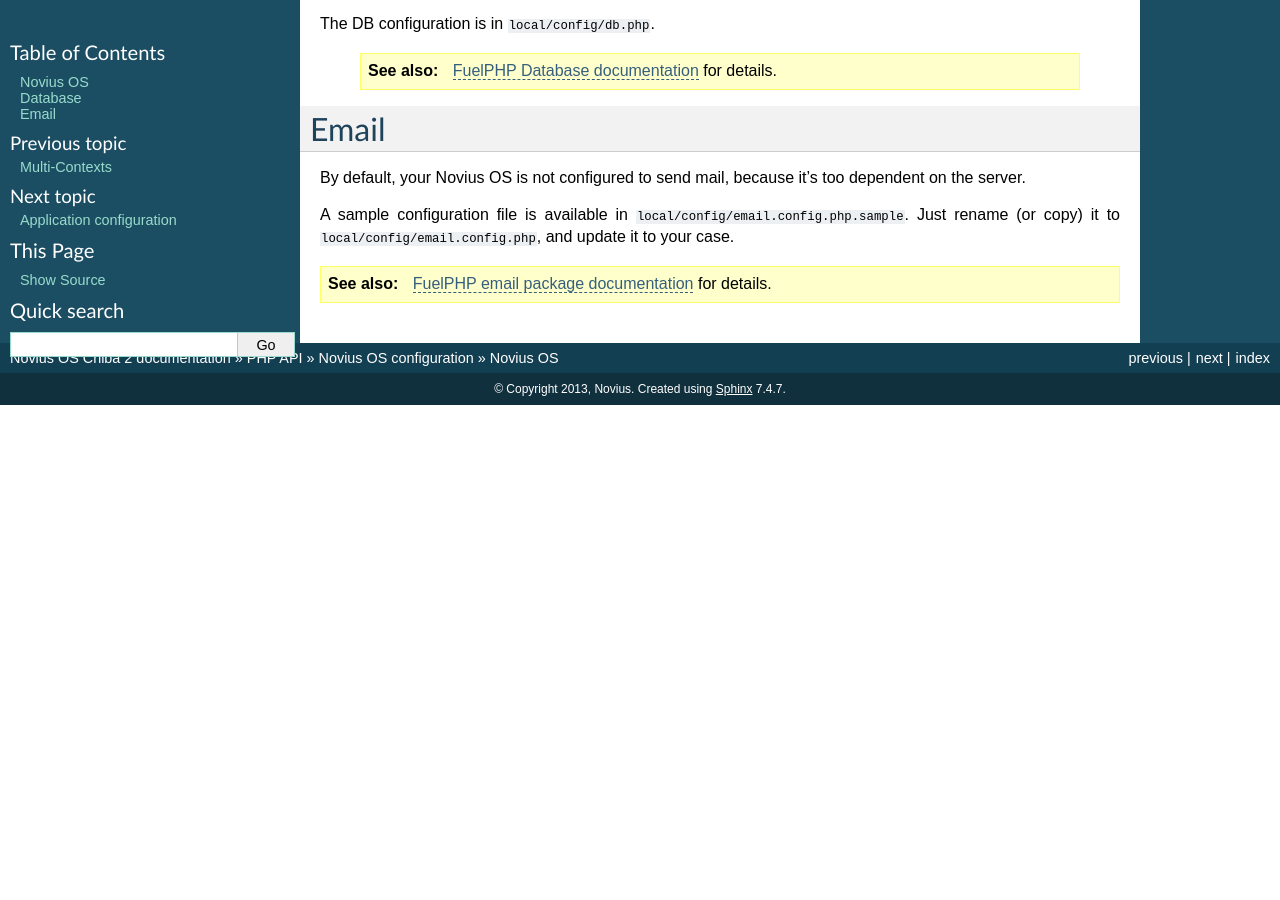
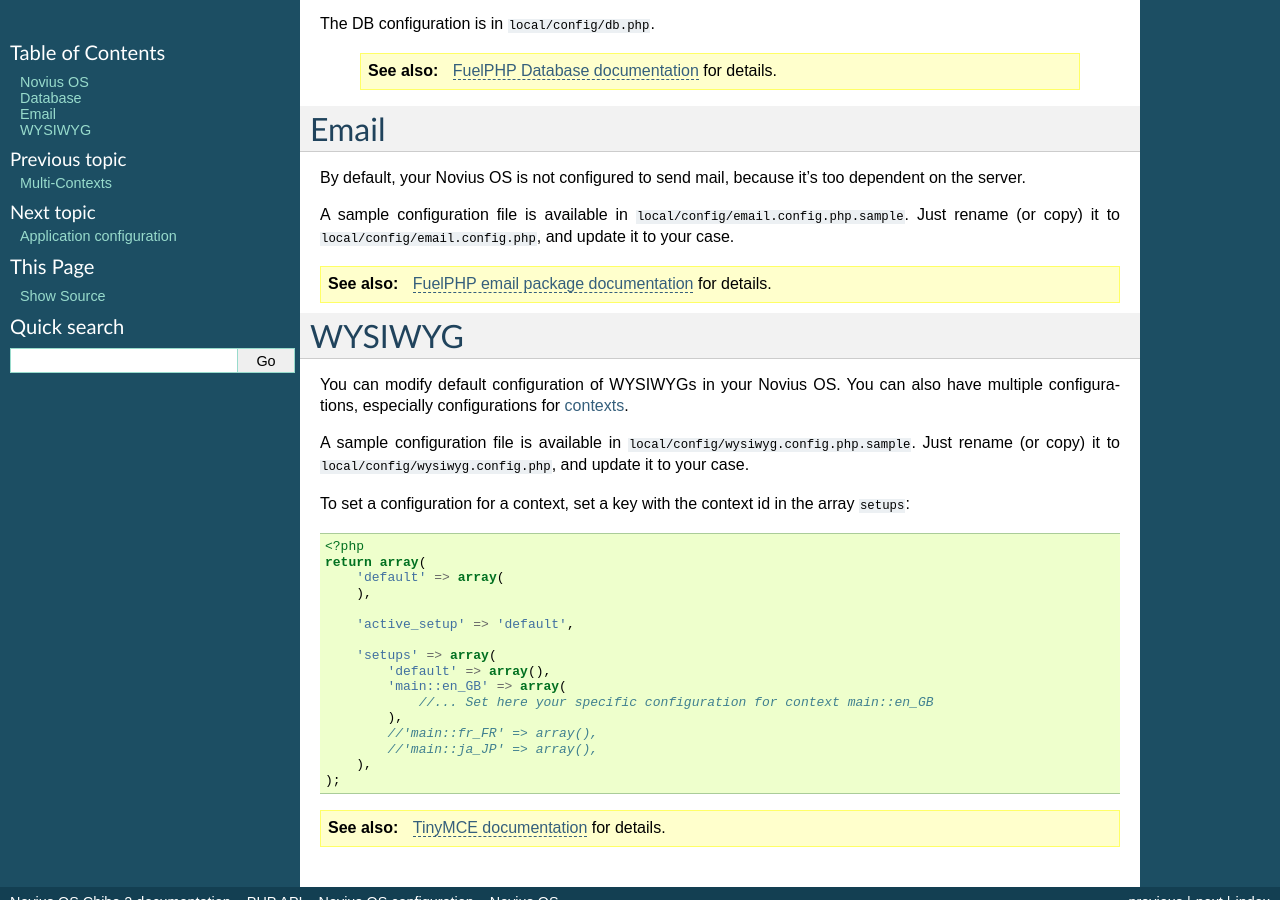
Before and after one commit to vrcAlbert/documentation-api, a Sphinx documentation site: the page built from source/php/configuration/software/others_configuration.rst, in a window 1280 px wide and 900 px high, scrolled down 759 px. Built offline with Sphinx 7.4.7, drawn with Linux system fonts in a browser that asks for light colours; before the commit the page ends 1164 px from its top, so only the background shows below that.

Commit message:
Add WYSIWYGs configuration

```diff
--- a/source/php/configuration/software/others_configuration.rst
+++ b/source/php/configuration/software/others_configuration.rst
@@ -59,3 +59,38 @@
 .. seealso::
 
 	`FuelPHP email package documentation <http://fuelphp.com/docs/packages/email/introduction.html>`_ for details.
+
+WYSIWYG
+#######
+
+You can modify default configuration of WYSIWYGs in your Novius OS.
+You can also have multiple configurations, especially configurations for :doc:`contexts <multi_context>`.
+
+A sample configuration file is available in :file:`local/config/wysiwyg.config.php.sample`.
+Just rename (or copy) it to :file:`local/config/wysiwyg.config.php`, and update it to your case.
+
+To set a configuration for a context, set a key with the context id in the array ``setups``:
+
+.. code-block:: php
+
+    <?php
+    return array(
+        'default' => array(
+        ),
+
+        'active_setup' => 'default',
+
+        'setups' => array(
+            'default' => array(),
+            'main::en_GB' => array(
+                //... Set here your specific configuration for context main::en_GB
+            ),
+            //'main::fr_FR' => array(),
+            //'main::ja_JP' => array(),
+        ),
+    );
+
+
+.. seealso::
+
+	`TinyMCE documentation <http://www.tinymce.com/wiki.php>`_ for details.
```
